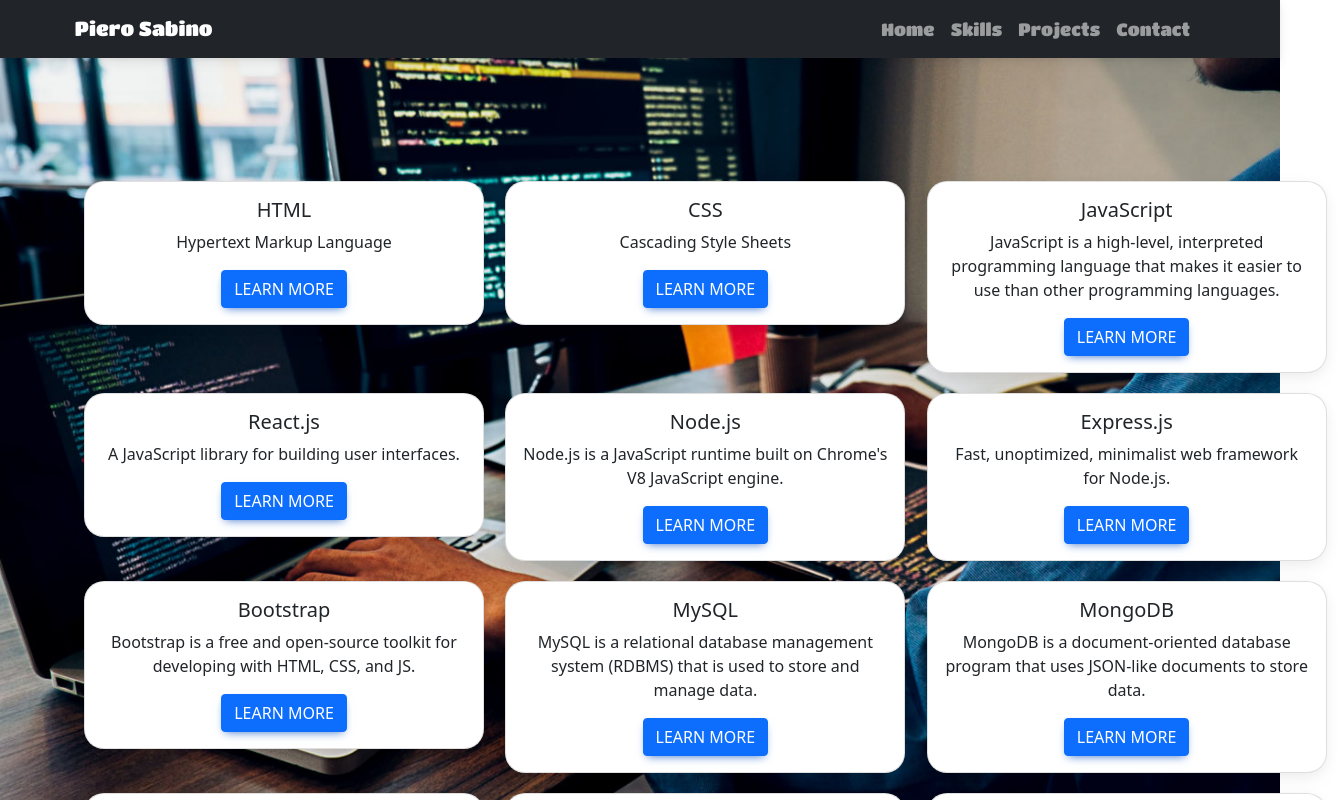
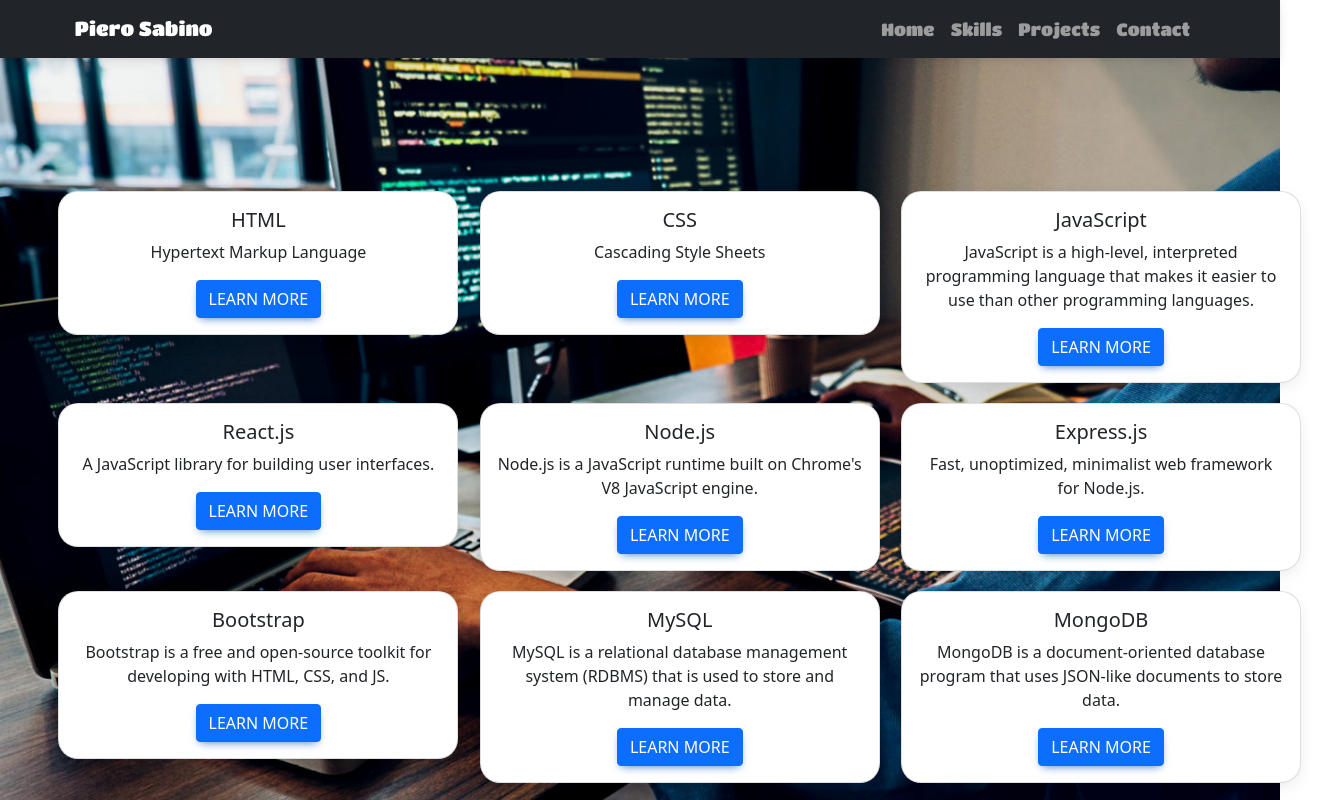
Before and after one commit to pierre1590/Portfolio-Piero, a React (Create React App) app: page /skills in a window 1280 px wide. Shown: the top 800 px of the page, 1344 px wide, since content can reach past the window. Built offline with nearby package versions, Linux system fonts and the light colour scheme.

Commit message:
Update project

```diff
--- a/src/pages/Skills.js
+++ b/src/pages/Skills.js
@@ -7,8 +7,8 @@ export const Skills = () => {
 
 return (
         <>
-            <Container fluid  style={{textAlign:'center',marginTop:'8%',marginLeft:'5%',padding:20, overflowY:'auto' }}>
-                <Row md={3}>
+            <Container fluid  style={{textAlign:'center',marginTop:'8%',marginLeft:'3%',padding:20, overflowY: 'scroll' }}>
+                <Row md={3} style={{marginTop:10}}>
                     <Col>
                         <CardItem title="HTML" description="Hypertext Markup Language" link="https://www.w3.org/TR/html/" />
                     </Col>
```
